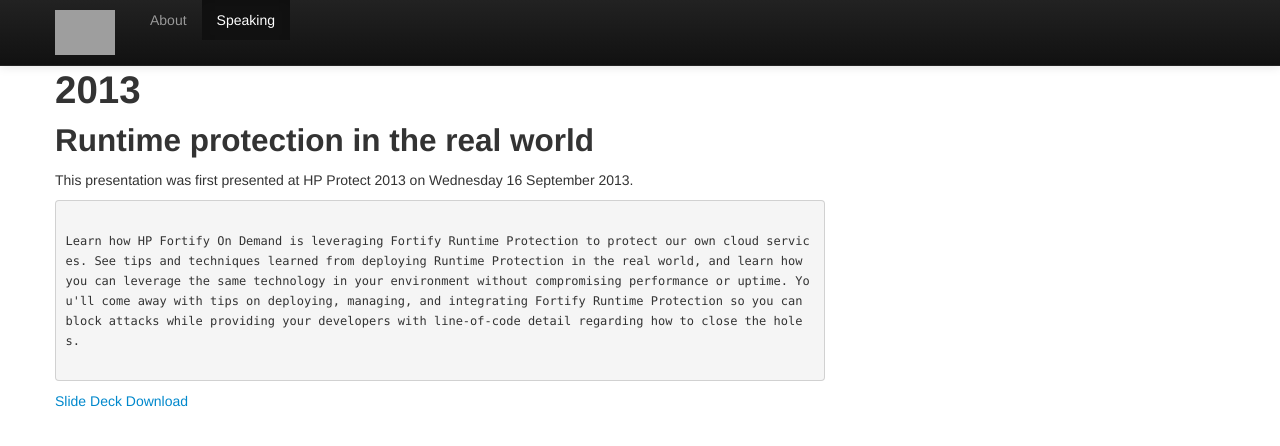
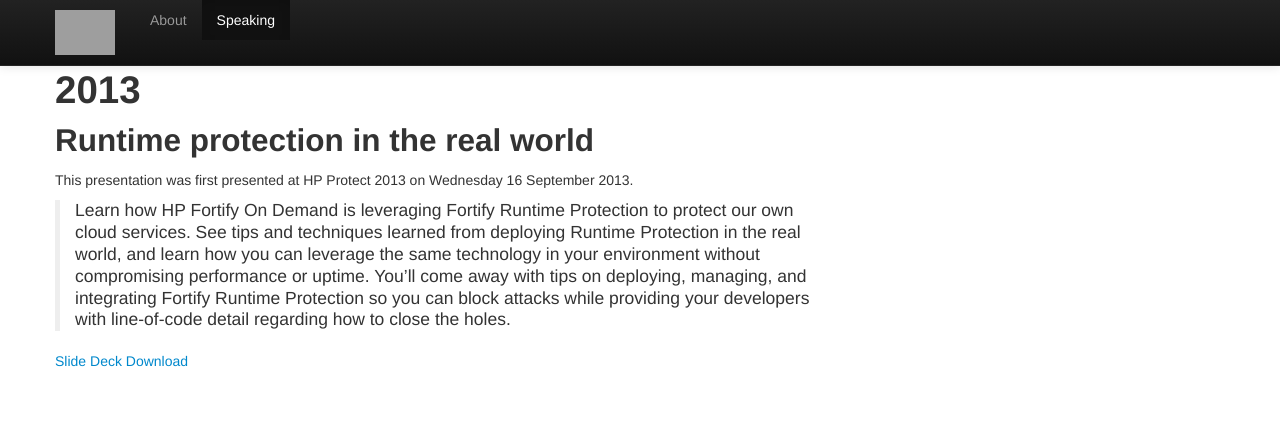
Before and after one commit to brooksgarrett/website, a Jekyll site: the page built from speaking/index.md, in a window 1280 px wide. Shown: the top 446 px of the page. Built offline with Jekyll 4.4.1, drawn with Linux system fonts in a browser that asks for light colours; Markdown is read by kramdown in place of the engine named in the settings; comment, search, counter and statistics services are not loaded; grey boxes are pictures that could not be loaded.

Commit message:
Yes please.

````diff
--- a/speaking/index.md
+++ b/speaking/index.md
@@ -10,10 +10,6 @@
 
 This presentation was first presented at HP Protect 2013 on Wednesday 16 September 2013.
 
-```
-
-Learn how HP Fortify On Demand is leveraging Fortify Runtime Protection to protect our own cloud services. See tips and techniques learned from deploying Runtime Protection in the real world, and learn how you can leverage the same technology in your environment without compromising performance or uptime. You'll come away with tips on deploying, managing, and integrating Fortify Runtime Protection so you can block attacks while providing your developers with line-of-code detail regarding how to close the holes.
-
-```
+>  Learn how HP Fortify On Demand is leveraging Fortify Runtime Protection to protect our own cloud services. See tips and techniques learned from deploying Runtime Protection in the real world, and learn how you can leverage the same technology in your environment without compromising performance or uptime. You'll come away with tips on deploying, managing, and integrating Fortify Runtime Protection so you can block attacks while providing your developers with line-of-code detail regarding how to close the holes.
 
 [Slide Deck Download](http://data.brooksgarrett.com/collateral/decks/protect2013_1298_runtime_protection_in_the_real_world.pptx)
````
